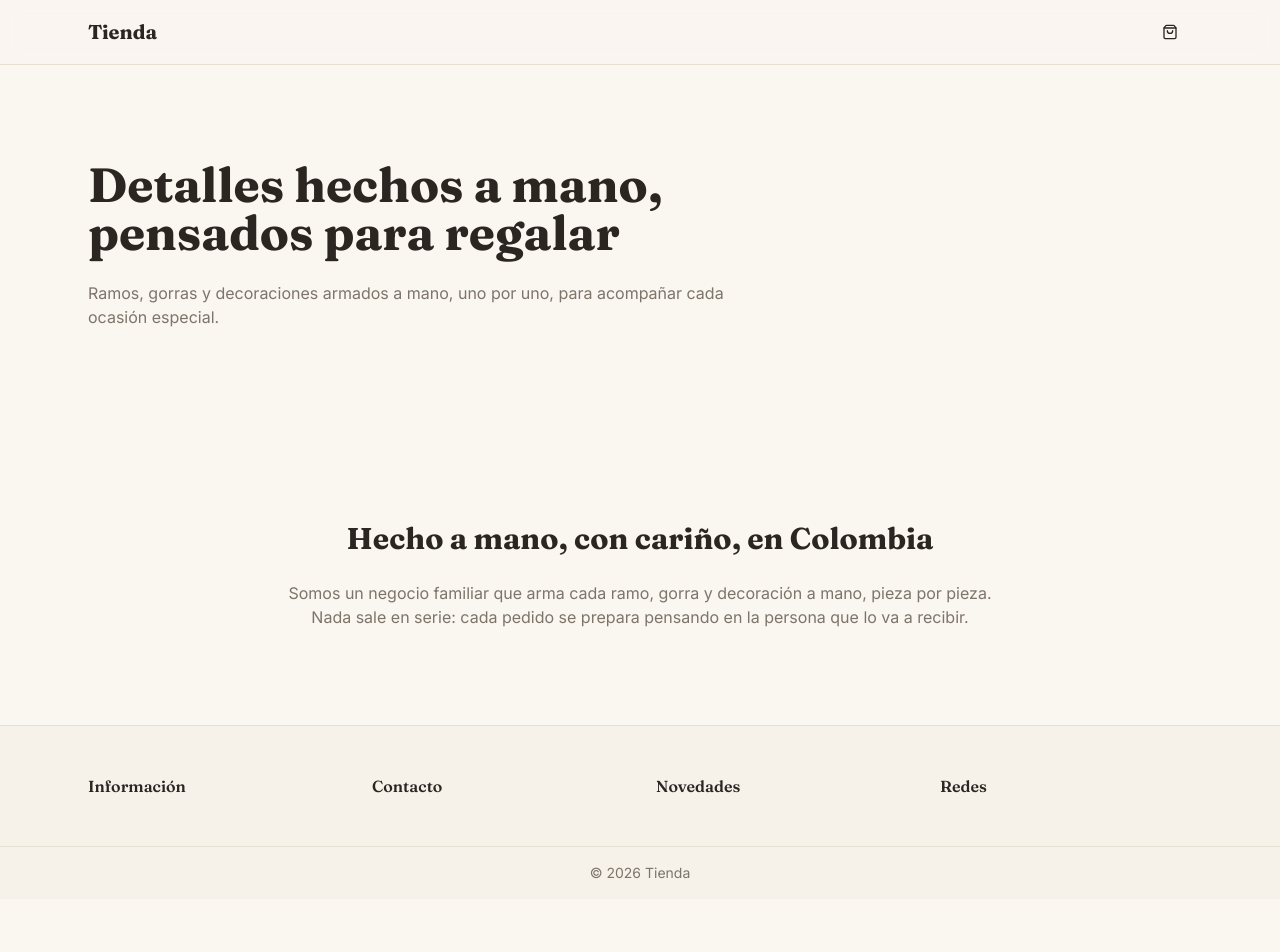
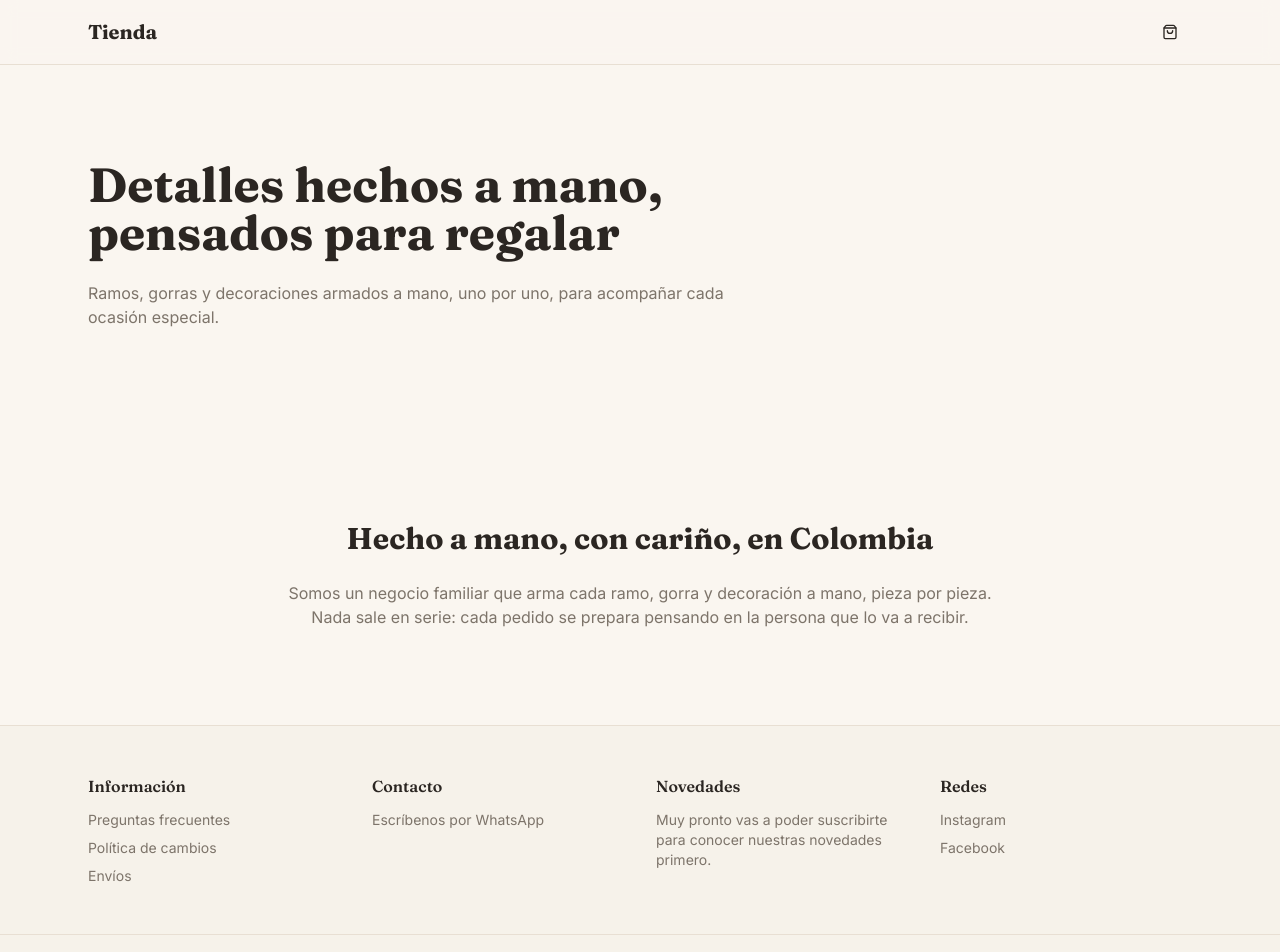
Before and after one commit to sebasgc0399/Tienda, a Next.js app: page / in a window 1280 px wide. Shown: the top 952 px of the page. Before the commit the page ends 899 px from the top, so only its background shows below. Built offline with nearby package versions, Linux system fonts and the light colour scheme; no server answers; the database is empty.

Commit message:
fix(catalog): keep footer columns expanded on desktop

```diff
--- a/src/features/catalog/components/site-footer.tsx
+++ b/src/features/catalog/components/site-footer.tsx
@@ -5,23 +5,33 @@ type FooterColumnProps = {
   children: React.ReactNode
 }
 
-// Mobile: native <details>/<summary>, zero JS. From md up, forced open via
-// Tailwind's group-open variant (md:flex always wins over the hidden
-// default, regardless of the [open] attribute) — design-system.md, Footer.
+// Content renders twice on purpose: closed <details> content is hidden via
+// UA content-visibility in modern Chrome, so a CSS "force open" trick on the
+// <details> itself no longer reveals it at md+ (verified in live Chrome).
+// Instead: a static always-visible block for md+ and a native <details>
+// accordion for mobile, each showing only at its own breakpoint — zero JS.
 function FooterColumn({ title, children }: FooterColumnProps) {
   return (
-    <details className="group border-border border-b py-4 md:border-0 md:py-0">
-      <summary className="font-heading focus-visible:ring-ring/50 flex cursor-pointer list-none items-center justify-between rounded-md text-base font-semibold outline-none focus-visible:ring-3 md:pointer-events-none md:cursor-default [&::-webkit-details-marker]:hidden">
+    <div className="border-border border-b py-4 md:border-0 md:py-0">
+      <div className="hidden md:block">
+        <h3 className="font-heading text-base font-semibold">{title}</h3>
+        <div className="text-muted-foreground mt-3 flex flex-col gap-2 text-sm">
+          {children}
+        </div>
+      </div>
+      <details className="group md:hidden">
+        <summary className="font-heading focus-visible:ring-ring/50 flex cursor-pointer list-none items-center justify-between rounded-md text-base font-semibold outline-none focus-visible:ring-3 [&::-webkit-details-marker]:hidden">
           {title}
           <ChevronDown
             aria-hidden="true"
-          className="size-4 transition-transform group-open:rotate-180 md:hidden"
+            className="size-4 transition-transform group-open:rotate-180"
           />
         </summary>
-      <div className="text-muted-foreground mt-3 hidden flex-col gap-2 text-sm group-open:flex md:flex">
+        <div className="text-muted-foreground mt-3 flex flex-col gap-2 text-sm">
           {children}
         </div>
       </details>
+    </div>
   )
 }
 
```
Lines whose indentation alone changed are shown as unchanged.
